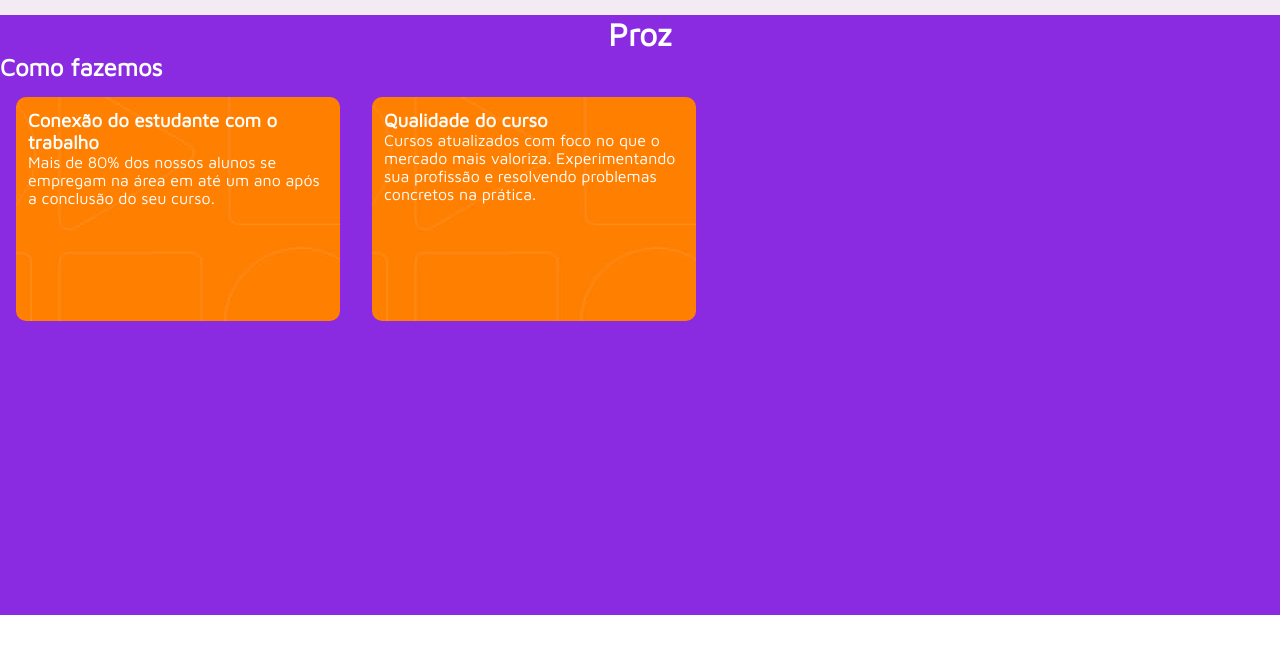
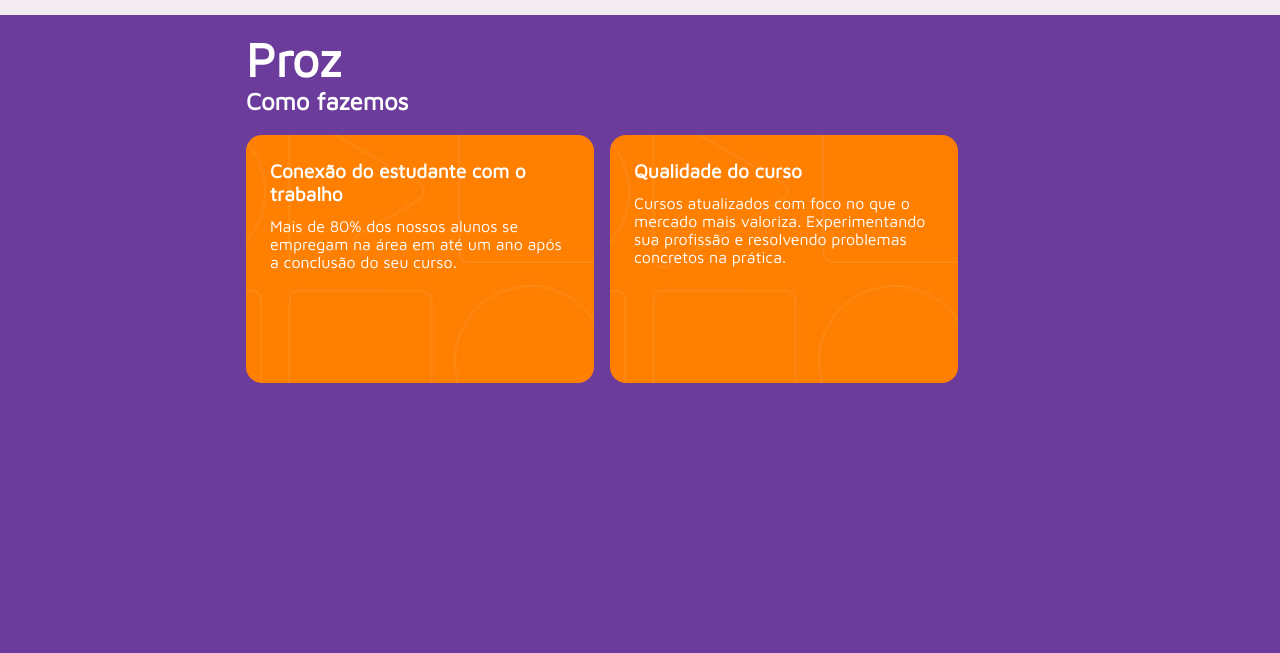
Before and after one commit to wandersoncop/pagina_proz, a plain HTML site: page index.html in a window 1280 px wide. Shown: the part 51-704 px from the top of the page. Drawn offline with Linux system fonts and the light colour scheme.

Commit message:
primeiro commit

```diff
--- a/style.css
+++ b/style.css
@@ -3,6 +3,9 @@
   margin: 0;
   padding: 0;
 
+}
+body{
+  background-color: #6c3c9d;
 }
 header{
   background-color:rgb(242, 235, 241);
@@ -40,10 +43,12 @@ nav ul li a{
   text-decoration: none;
 }
 main{
-  width: 100%;
-  height: 600px;
-  background-color: blueviolet;
+  width: 800px;
+  margin: 0 auto;
 
+
+  padding-top: 16px;
+  padding-left: 12px;
 }
 img{
   background-color: transparent;
@@ -52,36 +57,38 @@ a{
   background-color: transparent;
 }
 h1{
+  font-size:3rem ;
   color: white;
   display: flex;
   flex-direction: column;
-  justify-content: center;
-  align-items: center;
 
 
 }
 h2{
+  font-size: 1.5rem;
+  margin-bottom: 20px;
   color: white;
   display: flex;
-
+}
+h3{
+  font-size: 1.2rem;
+  margin-bottom: 12px;
 
 }
 section {
   display: flex;
   color: white;
+}
+section div:first-of-type{
+  margin-right: 16px;
+}
+section div{
+  background-image: url(img/bg_laranja.jpg);
+  padding: 24px;
+  width:300px ;
+  height:200px ;
+  border-radius: 16px;
 
 
 
 }
-
-section div{
-  background-image: url(img/bg_laranja.jpg);
-  margin: 16px;
-  padding: 12px;
-  width:300px ;
-  height:200px ;
-  border-radius: 10px;
-
-
-
-}
```
Also changed, not shown: index.html (+1 -1 lines).
